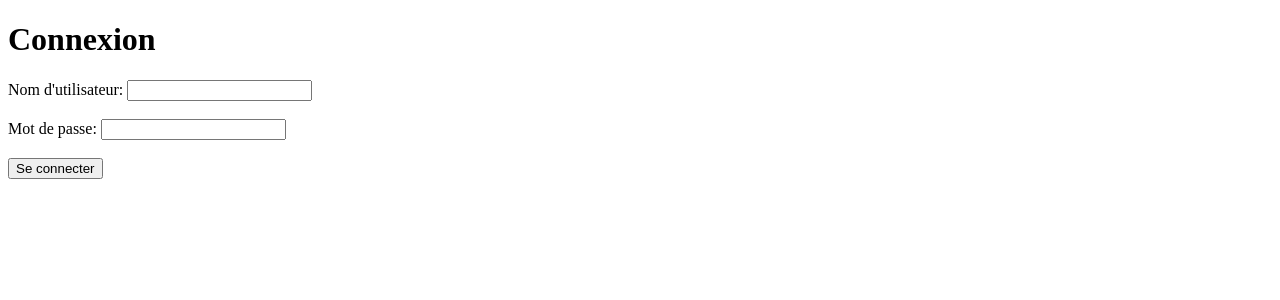
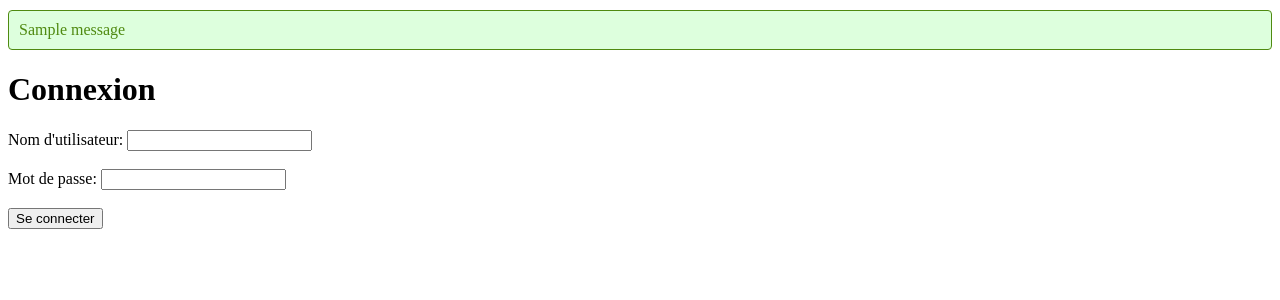
Before and after one commit to aperrin334/hello-python-ci, a Flask app: page /login in a window 1280 px wide. Shown: the top 300 px of the page. Run offline with Flask 3, Linux system fonts and the light colour scheme; one stand-in notice (Sample message) is shown.

Commit message:
ajout interface et modification erreur sur la page login

```diff
--- a/app.py
+++ b/app.py
@@ -1,5 +1,6 @@
 from flask import Flask, render_template, request, redirect, url_for, flash, session
 from flask_sqlalchemy import SQLAlchemy
+from werkzeug.security import check_password_hash,generate_password_hash # Pour vérifier le hash du mot de passe
 
 app = Flask(__name__)
 app.config['SQLALCHEMY_DATABASE_URI'] = 'sqlite:///users.db'
@@ -61,15 +62,15 @@ def login():
         #Vérifie le nom d'utilisateur n'existe pas
         if not user:
             flash( "Nom d'utilisateur n'existe pas.",'error')
-            return redirect(url_for('/login'))
+            return redirect(url_for('login'))
         #Sachant que le username est le bon, on vérifie le mot de passe
-        elif password==user.password :
+        elif  user.username==username  and user.password==password:       #check_password_hash(user.password, password) :
             session['username'] = username
             flash('Connexion réussie !', 'success')
             return redirect(url_for('profile'))
         else :
             flash('Mot de passe incorrect', 'error')
-            return redirect(url_for('/login'))
+            return redirect(url_for('login'))
 
 
     return render_template('login.html')
--- a/templates/login.html
+++ b/templates/login.html
@@ -4,8 +4,35 @@
     <meta charset="UTF-8">
     <meta name="viewport" content="width=device-width, initial-scale=1.0">
     <title>Login</title>
+        <style>
+        .alert {
+            padding: 10px;
+            margin: 10px 0;
+            border-radius: 4px;
+        }
+        .alert-error {
+            background-color: #ffdddd;
+            color: #d8000c;
+            border: 1px solid #d8000c;
+        }
+        .alert-success {
+            background-color: #ddffdd;
+            color: #4f8a10;
+            border: 1px solid #4f8a10;
+        }
+    </style>
 </head>
 <body>
+
+     {% with messages = get_flashed_messages(with_categories=true) %}
+        {% if messages %}
+            {% for category, message in messages %}
+                <div class="alert alert-{{ category }}">
+                    {{ message }}
+                </div>
+            {% endfor %}
+        {% endif %}
+    {% endwith %}
     <h1>Connexion</h1>
     <form method="POST" action="/login">
         <label for="username">Nom d'utilisateur:</label>
```
